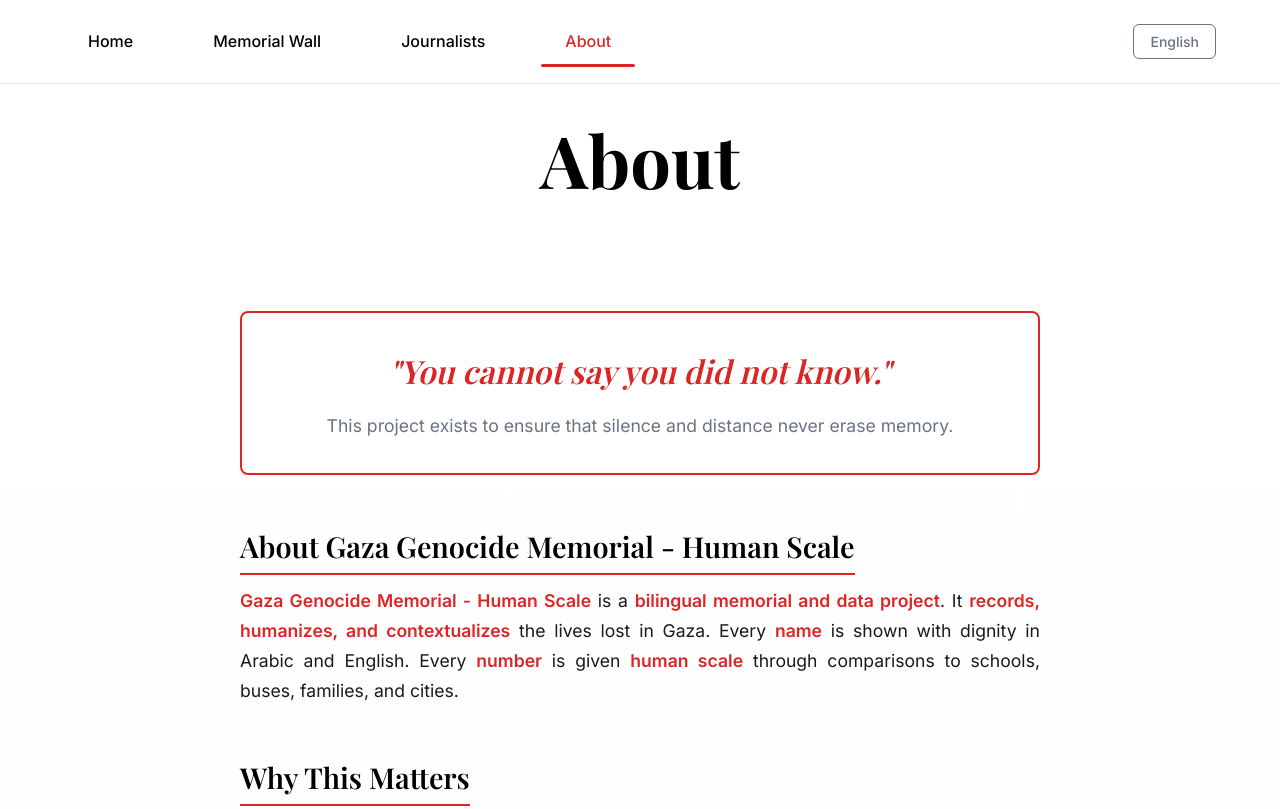
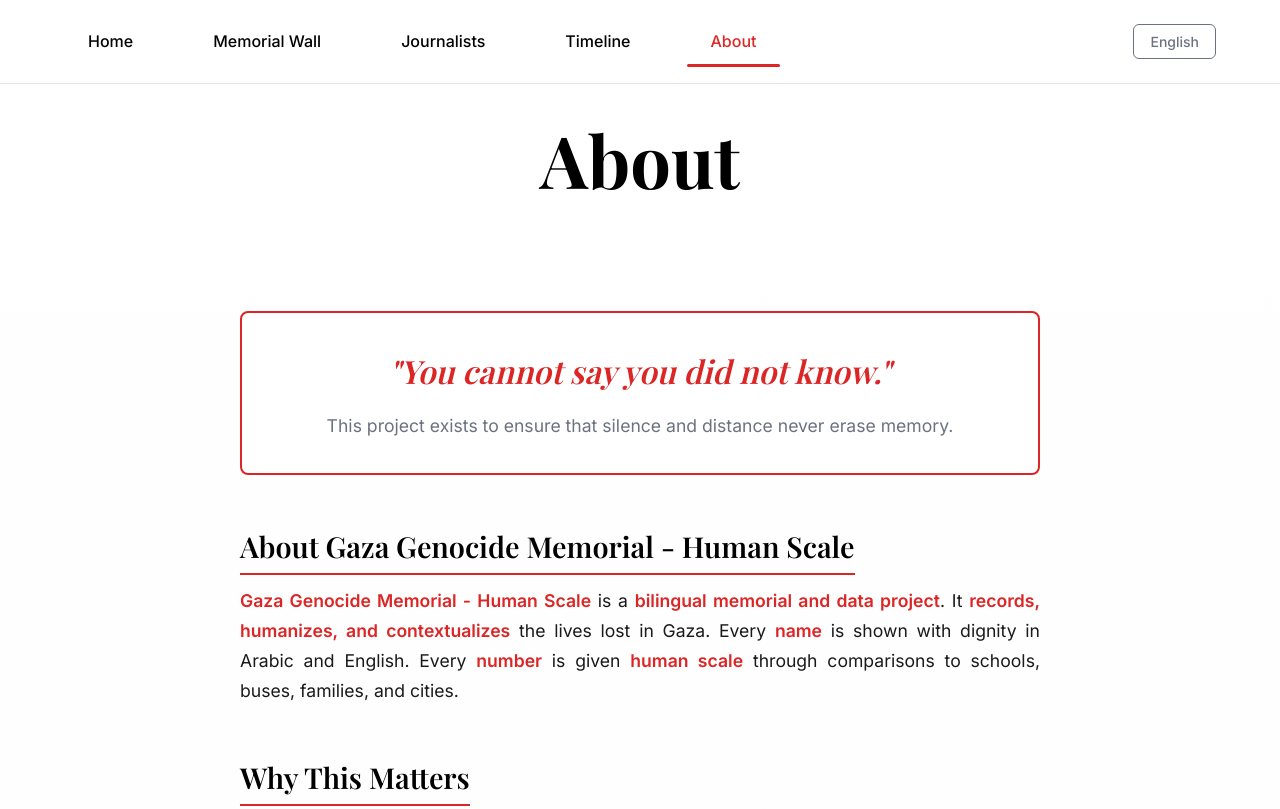
Before and after one commit to Maxamed/gaza-genocide, a plain HTML site: page about.html in a window 1280 px wide. Shown: the top 809 px of the page. Drawn offline with nearby package versions, Linux system fonts and the light colour scheme; a web font is replaced by a local one.

Commit message:
Add Timeline navigation item to about.html - complete navigation menu across all pages

```diff
--- a/about.html
+++ b/about.html
@@ -85,6 +85,12 @@
                     <a href="./journalists.html" class="nav-link">
                         <span class="en">Journalists</span>
                         <span class="ar" style="display: none;">الصحفيون</span>
+                    </a>
+                </li>
+                <li class="nav-item">
+                    <a href="./timeline.html" class="nav-link">
+                        <span class="en">Timeline</span>
+                        <span class="ar" style="display: none;">الجدول الزمني</span>
                     </a>
                 </li>
                 <li class="nav-item">
```
